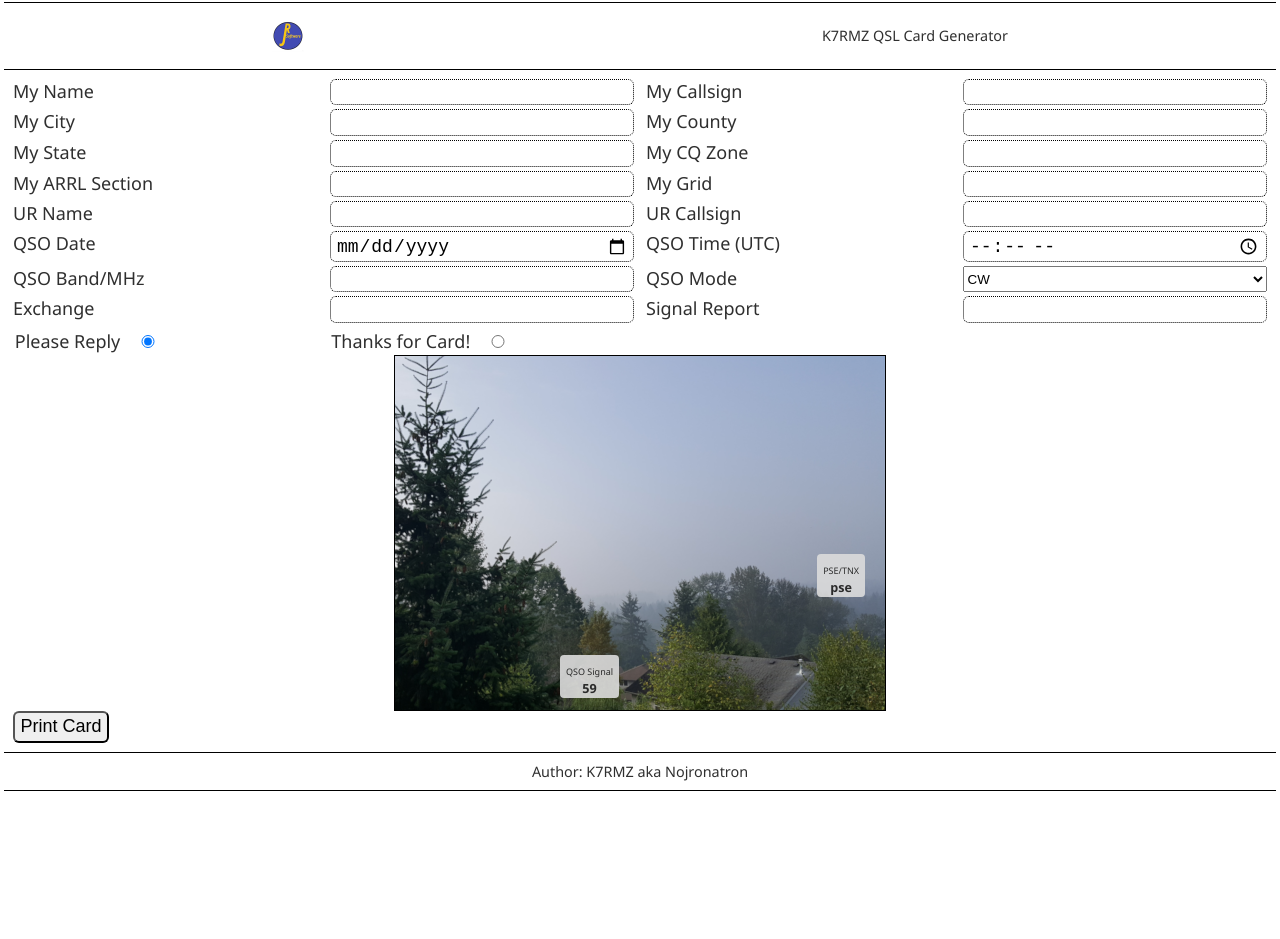
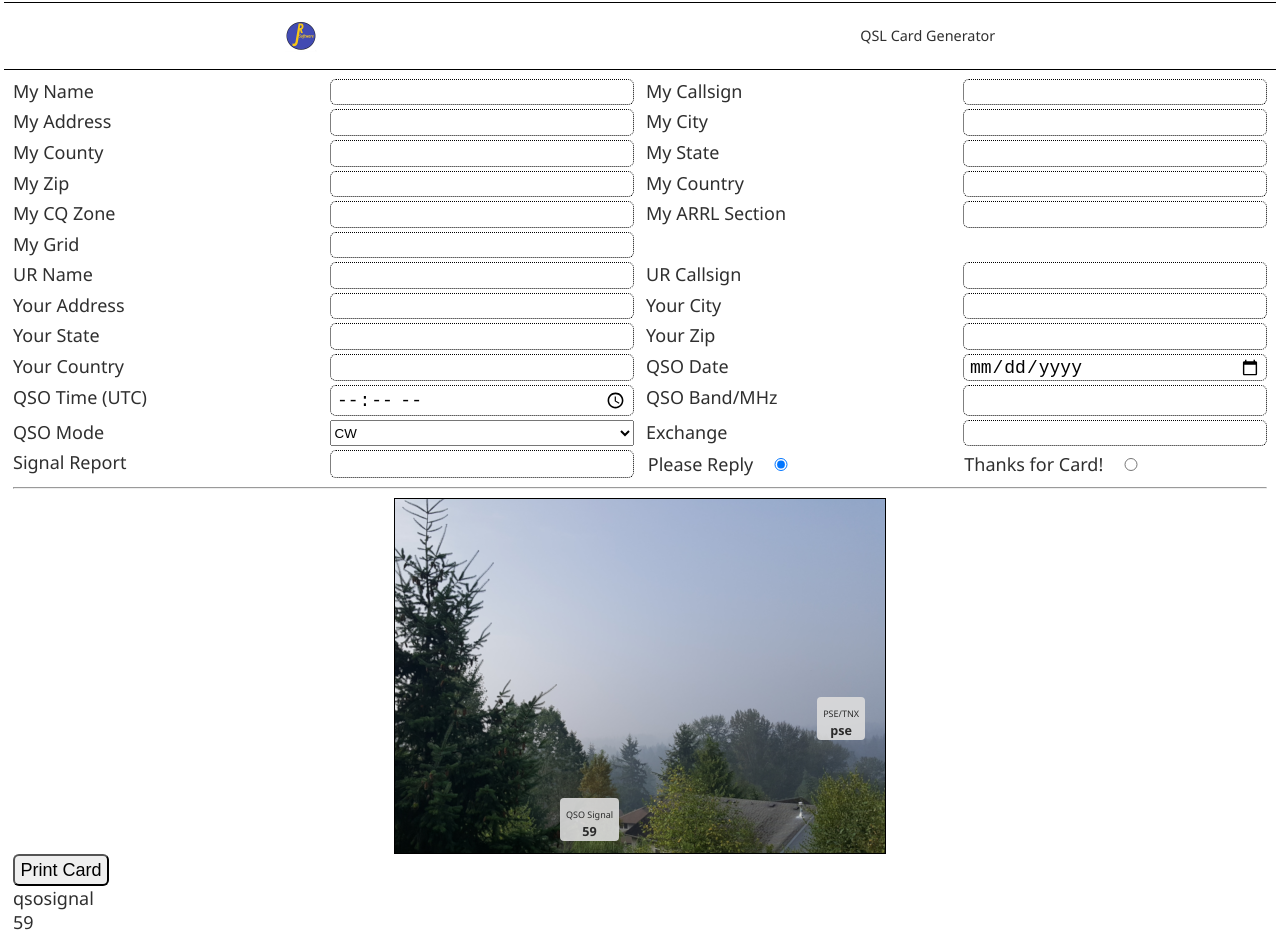
Before and after one commit to nojronatron/qsl-card-reactts, a React (Vite) app: page / in a window 1280 px wide. Shown: the top 939 px of the page. Before the commit the page ends 800 px from the top, so only its background shows below. Built offline with nearby package versions, Linux system fonts and the light colour scheme.

Commit message:
Prep for redesign.

```diff
--- a/src/App.css
+++ b/src/App.css
@@ -266,10 +266,10 @@ main {
   font-size: 0.74rem;
 }
 
-#qsl-parentdiv-ur-callsign div {
+/* #qsl-parentdiv-ur-callsign div {
   font-variant: small-caps;
   font-size: 0.74rem;
-}
+} */
 
 .footer-text,
 .header-nav {
--- a/src/App.tsx
+++ b/src/App.tsx
@@ -1,7 +1,10 @@
 import { useState } from 'react'
+import FooterComponent from './components/FooterComponent'
+import HeaderComponent from './components/HeaderComponent'
 import MyInfoForm from './components/MyInfoForm'
+import PostcardAddressSide from './components/PostcardAddressSide'
+import QslCard from './components/QslCard'
 import UrInfoForm from './components/UrInfoForm'
-import QslCard from './components/QslCard'
 import './App.css'
 import './print.css'
 
@@ -10,13 +13,21 @@ function App() {
   const [infoData, setInfoData] = useState({
     myname: '',
     mycallsign: '',
+    myreturnaddress: '',
     mycity: '',
     mycounty: '',
     mystate: '',
+    myreturnzip: '',
+    mycountry: '',
     mycqzone: '',
     myarrlsection: '',
     mygrid: '',
     urname: '',
+    uraddress: '',
+    urcity: '',
+    urstate: '',
+    urzip: '',
+    urcountry: '',
     urcallsign: '',
     qsodate: '',
     qsotime: '',
@@ -26,8 +37,6 @@ function App() {
     qsoexchange: '',
     psetnx: 'pse',
   });
-
-  console.log('app.ts printVisibility state is:', printVisibility);
 
   function handleSetInfoData(itemName: string, itemValue: string) {
     setInfoData((prevState) => {
@@ -55,24 +64,22 @@ function App() {
       (
       <div>
         <header>
-          <div className='header-nav'>
-            <img src="jrsoftware-logo-128x128.png" alt="JR Software Logo" width="32px" />
-            <p>K7RMZ QSL Card Generator</p>
-          </div>
+          <HeaderComponent />
         </header>
         <main>
           <div>
             <MyInfoForm myInfoHandlerCallback={handleSetInfoData} />
           </div>
           <div>
-          <UrInfoForm urInfoHandlerCallback={handleSetInfoData} />
+            <UrInfoForm urInfoHandlerCallback={handleSetInfoData} />
           </div>
-          <div>{''}</div>
+          <hr />
           <QslCard senderFields={infoData} />
           <button className='print-button' onClick={handlePrintChange}>Print Card</button>
-          </main>
+          <PostcardAddressSide senderFields={infoData} />
+        </main>
         <footer>
-          <div className='footer-text'>Author: K7RMZ aka Nojronatron</div>
+          <FooterComponent />
         </footer>
       </div>
       )}
--- a/src/components/MyInfoForm.tsx
+++ b/src/components/MyInfoForm.tsx
@@ -3,7 +3,7 @@ interface MyInfoFormProps {
 }
 
 function MyInfoForm({ myInfoHandlerCallback }: MyInfoFormProps) {
-  const handleBlur=(event:any)=>{
+  const handleBlur=(event: React.FocusEvent<HTMLInputElement>)=>{
     myInfoHandlerCallback(event.target.name, event.target.value)
   }
 
@@ -18,12 +18,18 @@ function MyInfoForm({ myInfoHandlerCallback }: MyInfoFormProps) {
         name='mycallsign'
         onBlur={handleBlur}
       />
+      <label htmlFor="myreturnaddress">My Address</label>
+      <input type="text" id="myreturnaddress" name="myreturnaddress" onBlur={handleBlur} />
       <label htmlFor='mycity'>My City</label>
       <input type='text' id='mycity' name='mycity' onBlur={handleBlur} />
       <label htmlFor='mycounty'>My County</label>
       <input type='text' id='mycounty' name='mycounty' onBlur={handleBlur} />
       <label htmlFor='mystate'>My State</label>
       <input type='text' id='mystate' name='mystate' onBlur={handleBlur} />
+      <label htmlFor='myreturnzip'>My Zip</label>
+      <input type='text' id='myreturnzip' name='myreturnzip' onBlur={handleBlur} />
+      <label htmlFor='mycountry'>My Country</label>
+      <input type='text' id='mycountry' name='mycountry' onBlur={handleBlur} />
       <label htmlFor='mycqzone'>My CQ Zone</label>
       <input type='number' id='mycqzone' name='mycqzone' onBlur={handleBlur} />
       <label htmlFor='myarrlsection'>My ARRL Section</label>
--- a/src/components/PostcardAddressSide.tsx
+++ b/src/components/PostcardAddressSide.tsx
@@ -17,8 +17,8 @@ function PostcardAddressSide({ senderFields }: PostcardAddressSideProps) {
     const divId = `postcard-parentdiv-${lowerKey}`;
     const labelId = `postcard-label-${lowerKey}`;
     const dashedKey = key.replaceAll(/\s/g, '-');
-    const displayKey = key.replaceAll(/\-/g, '');
-    const displayValue = value.replaceAll(/\-/g, '');
+    const displayKey = key.replaceAll(/-/g, '');
+    const displayValue = value.replaceAll(/-/g, '');
 
     return (
       <div key={divId} className='postcard-card-infocell' id={divId}>
--- a/src/components/QslCard.tsx
+++ b/src/components/QslCard.tsx
@@ -10,15 +10,23 @@ interface QslCardProps {
 
 function QslCard({ senderFields }: QslCardProps) {
   function keysToDisplayElements(key: string, value: string): JSX.Element {
+    console.log('1. qslcard key, value:', key, value);
     const lowerKey = key
       .toLowerCase()
       .replaceAll(/\s/g, '-')
       .replaceAll(/\(|\)|\//g, '');
+
+    console.log('2. qslcard lowerKey:', lowerKey);
     const divId = `qsl-parentdiv-${lowerKey}`;
+    console.log('3. qslcard divId:', divId);
     const labelId = `qsl-label-${lowerKey}`;
+    console.log('4. qslcard labelId:', labelId);
     const dashedKey = key.replaceAll(/\s/g, '-');
-    const displayKey = key.replaceAll(/\-/g, '');
-    const displayValue = value.replaceAll(/\-/g, '');
+    console.log('5. qslcard dashedKey:', dashedKey);
+    const displayKey = key.replaceAll(/-/g, '');
+    console.log('6. qslcard displayKey:', displayKey);
+    const displayValue = value.replaceAll(/-/g, '');
+    console.log('7. qslcard displayValue:', displayValue);
 
     return (
       <div key={divId} className='qsl-card-infocell' id={divId}>
--- a/src/components/UrInfoForm.tsx
+++ b/src/components/UrInfoForm.tsx
@@ -7,9 +7,9 @@ interface urInfoHandlerCallback {
 function UrInfoForm({ urInfoHandlerCallback }:urInfoHandlerCallback) {
   const [psetnx, setPsetnx] = useState('PSE');
 
-  const handleBlur = (event:any) => {
+  function handleBlur(event: React.FocusEvent<HTMLInputElement | HTMLSelectElement>): void {
     urInfoHandlerCallback(event.target.name, event.target.value);
-  };
+  }
 
   function handlePseChanged() {
     setPsetnx('PSE');
@@ -32,6 +32,16 @@ function UrInfoForm({ urInfoHandlerCallback }:urInfoHandlerCallback) {
         name='urcallsign'
         onBlur={handleBlur}
       />
+      <label htmlFor='uraddress'>Your Address</label>
+      <input type='text' id='uraddress' name='uraddress' onBlur={handleBlur} />
+      <label htmlFor='urcity'>Your City</label>
+      <input type='text' id='urcity' name='urcity' onBlur={handleBlur} />
+      <label htmlFor='urstate'>Your State</label>
+      <input type='text' id='urstate' name='urstate' onBlur={handleBlur} />
+      <label htmlFor='urzip'>Your Zip</label>
+      <input type='text' id='urzip' name='urzip' onBlur={handleBlur} />
+      <label htmlFor='urcountry'>Your Country</label>
+      <input type='text' id='urcountry' name='urcountry' onBlur={handleBlur} />
       <label htmlFor='qsodate'>QSO Date</label>
       <input type='date' id='qsodate' name='qsodate' onBlur={handleBlur} />
       <label htmlFor='qsotime'>QSO Time (UTC)</label>
```
